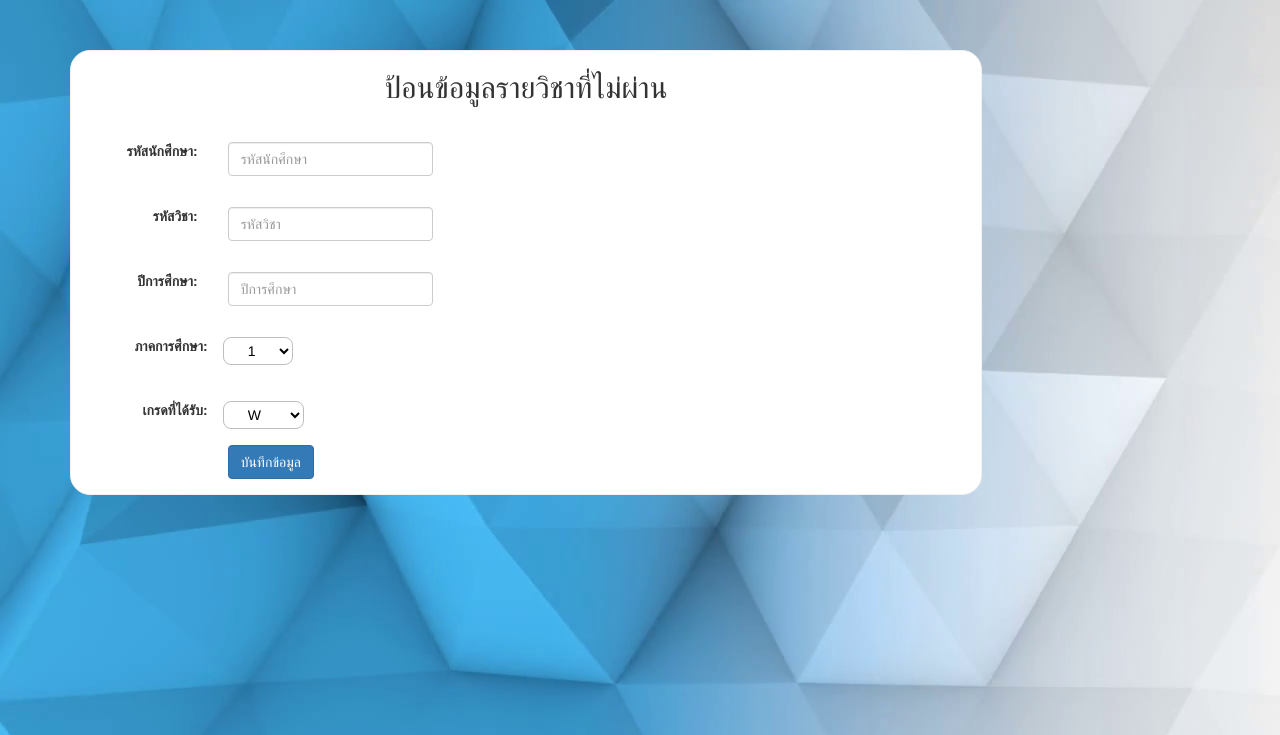
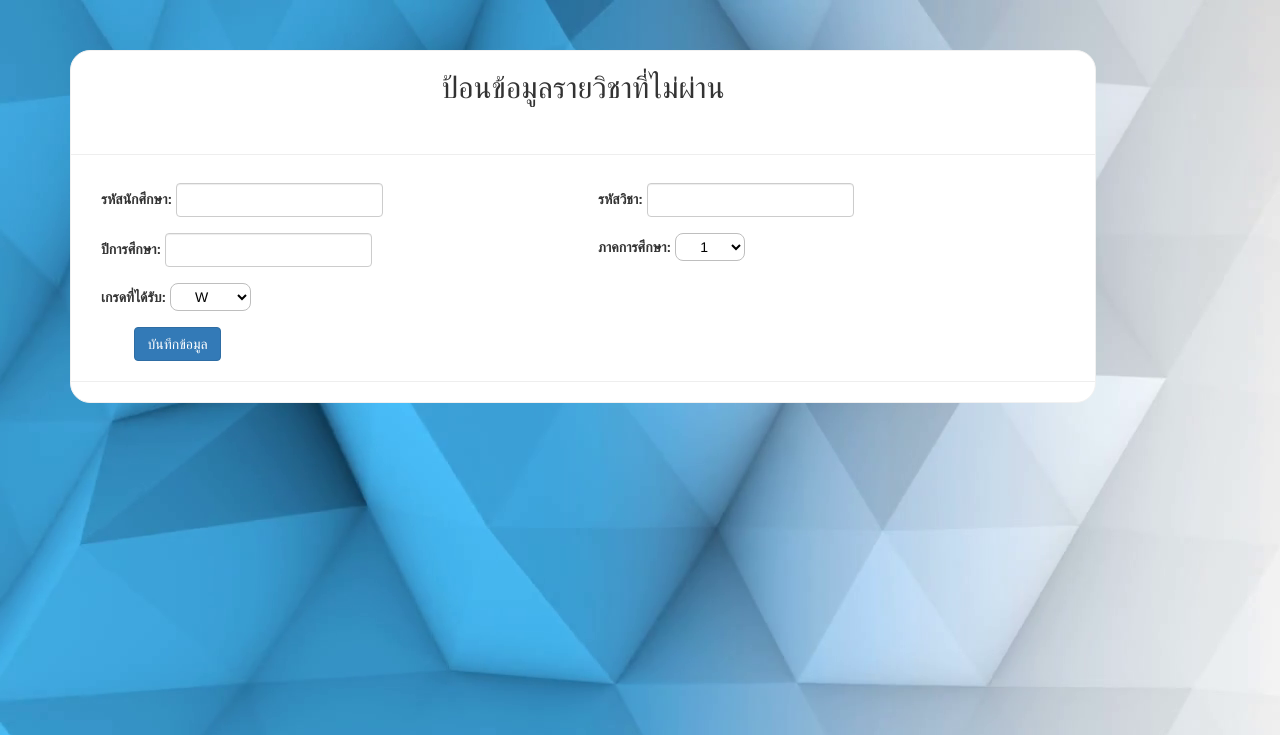
Before and after one commit to swewu/group2, a CodeIgniter app: the page made by application/views/Course/Student.php in a window 1280 px wide. Shown: the top 735 px of the page. Run offline with CodeIgniter, Linux system fonts and the light colour scheme.

Commit message:
Edit Student

```diff
--- a/application/views/Course/Student.php
+++ b/application/views/Course/Student.php
@@ -17,7 +17,7 @@ form {
   border: 1px solid #f1f1f1 ;
   margin:50px 0px;
   padding:0px; align:center;
-  width: 80%;
+  width: 90%;
   background-color: #ffffff;
   border-radius: 20px; }
 
@@ -78,52 +78,77 @@ button:hover {
 
 <div class="container">
 
-  <form class="form-horizontal" action="/action_page.php" >
-   <h2 align="center" class="mt-4 mb-3">ป้อนข้อมูลรายวิชาที่ไม่ผ่าน</h2><br>
-    <div class="form-group">
-      <label class="control-label col-sm-2" for="Idnumber">รหัสนักศึกษา:</label>
-      <div class="col-sm-3">
-        <input type="Idnumber" class="form-control" id="Idnumber" placeholder="รหัสนักศึกษา" name="Idnumber">
+  <form class="form-inline" action="/action_page.php">
+    <h2 align="center" class="mt-4 mb-3">ป้อนข้อมูลรายวิชาที่ไม่ผ่าน</h2><br><hr>
+    <div class="form-group col-md-12">
+      <div class="col-md-6">
+        <label for="email">รหัสนักศึกษา:</label>
+        <input type="Idnumber" class="form-control" id="Idnumber" placeholder=" " name="Idnumber">
+      </div>
+      <div class="col-md-6">
+        <label for="idcourse">รหัสวิชา:</label>
+        <input type="idcourse" class="form-control" id="idcourse" placeholder="" name="idcourse">
       </div>
     </div>
-
-    <div class="form-group">
-      <label class="control-label col-sm-2" for="idcourse">รหัสวิชา:</label>
-      <div class="col-sm-3">
-        <input type="idcourse" class="form-control" id="idcourse" placeholder="รหัสวิชา" name="idcourse">
+    <div class="form-group col-md-12">
+      <div class="col-md-6">
+        <label for="year">ปีการศึกษา:</label>
+        <input type="Idnumber" class="form-control" id="Idnumber" placeholder=" " name="Idnumber">
       </div>
-    </div>
-
-
-    <div class="form-group">
-      <label class="control-label col-sm-2" for="year">ปีการศึกษา:</label>
-      <div class="col-sm-3">
-        <input type="year" class="form-control" id="year" placeholder="ปีการศึกษา" name="year">
-      </div>
-    </div>
-    <label class="control-label col-sm-2" for="pwd">ภาคการศึกษา:</label>
+      <div class="col-md-6">
+      <label  for="pwd">ภาคการศึกษา:</label>
         <select>
           <option class="dropdown-item" value="volvo">1</option>
           <option class="dropdown-item" value="saab">2</option>
           <option class="dropdown-item" value="opel">3</option>
         </select>
-<br>
-<br>
-
-    <label class="control-label col-sm-2" for="pwd">เกรดที่ได้รับ:</label>
+      </div>
+    </div>
+    <div class="form-group col-md-12">
+      <div class="col-md-6">
+        <label for="pwd">เกรดที่ได้รับ:</label>
         <select  name="grade">
           <option value="volvo">W</option>
           <option value="saab">F</option>
           <option value="opel">D</option>
           <option value="opel">D+</option>
         </select>
-    <div class="form-group">
-      <div class="col-sm-offset-2 col-sm-10">
-        <button type="submit" class="btn btn-primary">บันทึกข้อมูล</button>
       </div>
     </div>
 
+
+      <div class="form-group">
+        <div class="col-sm-offset-5 col-sm-10">
+          <button type="submit" class="btn btn-primary">บันทึกข้อมูล</button>
+        </div>
+      </div><hr>
+  </div>
   </form>
+</div>
 
 </body>
 </html>
+     <!-- <div class="col-sm-3">
+        <input type="Idnumber" class="form-control" id="Idnumber" placeholder="รหัสนักศึกษา" name="Idnumber">
+      </div>
+    </div> -->
+
+
+
+    <!-- <form class="form-inline" action="/action_page.php">
+    <div class="form-group">
+      <label for="email">Email:</label>
+      <input type="email" class="form-control" id="email" placeholder="Enter email" name="email">
+    </div>
+    <div class="form-group">
+      <label for="pwd">Password:</label>
+      <input type="password" class="form-control" id="pwd" placeholder="Enter password" name="pwd">
+    </div>
+     -->
+
+    <!-- <div class="form-group">
+      <label class="control-label col-sm-2" for="year">ปีการศึกษา:</label>
+      <div class="col-sm-3">
+        <input type="year" class="form-control" id="year" placeholder="ปีการศึกษา" name="year">
+      </div>
+    </div> -->
```
Lines whose indentation alone changed are shown as unchanged.
